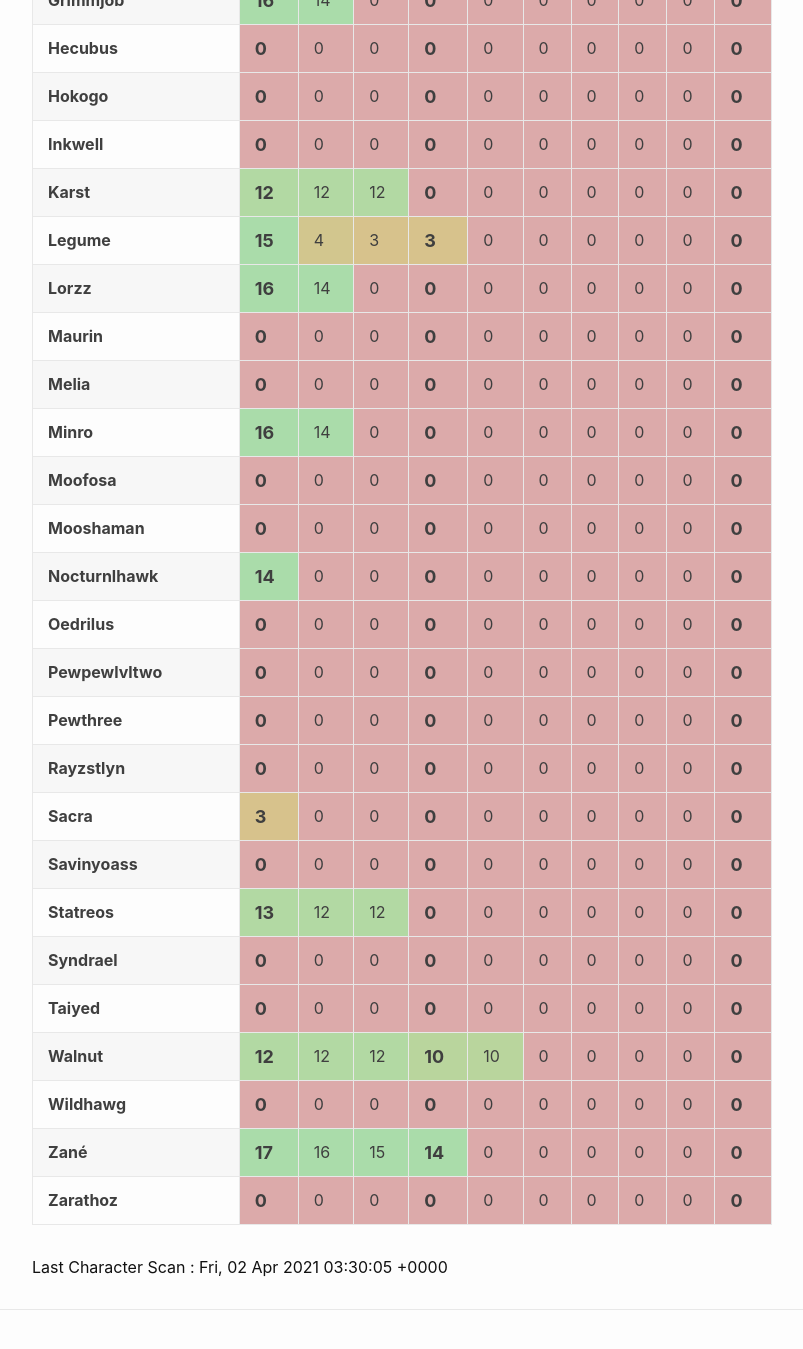
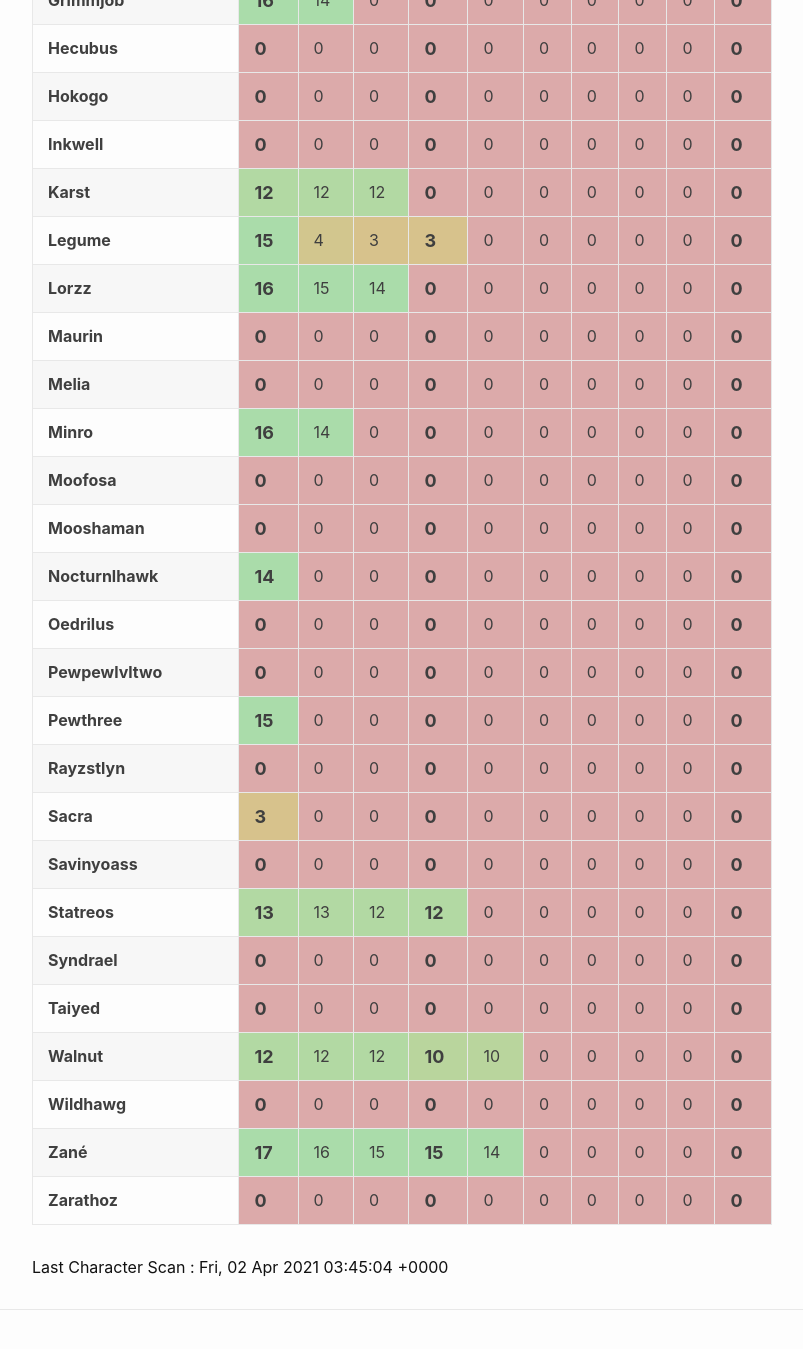
Before and after one commit to eldertribunal/keystonetracker, a Jekyll site: the page built from weekly.md, in a window 1280 px wide and 1400 px high, scrolled down 890 px. Shown: the top 1349 px of the window, without its empty margins (126-929 px from the left). Built offline with Jekyll 4.4.1, drawn with Linux system fonts in a browser that asks for light colours.

Commit message:
auto scan Fri Apr  2 03:45:50 UTC 2021

```diff
--- a/_data/scanned.json
+++ b/_data/scanned.json
@@ -1,3 +1,3 @@
 {
-  "timestamp": 1617334205
+  "timestamp": 1617335104
 }
--- a/_data/weekly.json
+++ b/_data/weekly.json
@@ -78,8 +78,8 @@
     "name": "Beastmaster",
     "dungeons": [
       16,
+      15,
       14,
-      0,
       0,
       0,
       0,
@@ -138,8 +138,8 @@
     "name": "Lorzz",
     "dungeons": [
       16,
+      15,
       14,
-      0,
       0,
       0,
       0,
@@ -242,7 +242,7 @@
   {
     "name": "Pewthree",
     "dungeons": [
-      0,
+      15,
       0,
       0,
       0,
@@ -335,8 +335,8 @@
       17,
       16,
       15,
+      15,
       14,
-      0,
       0,
       0,
       0,
@@ -528,9 +528,9 @@
     "name": "Statreos",
     "dungeons": [
       13,
+      13,
       12,
       12,
-      0,
       0,
       0,
       0,
```
